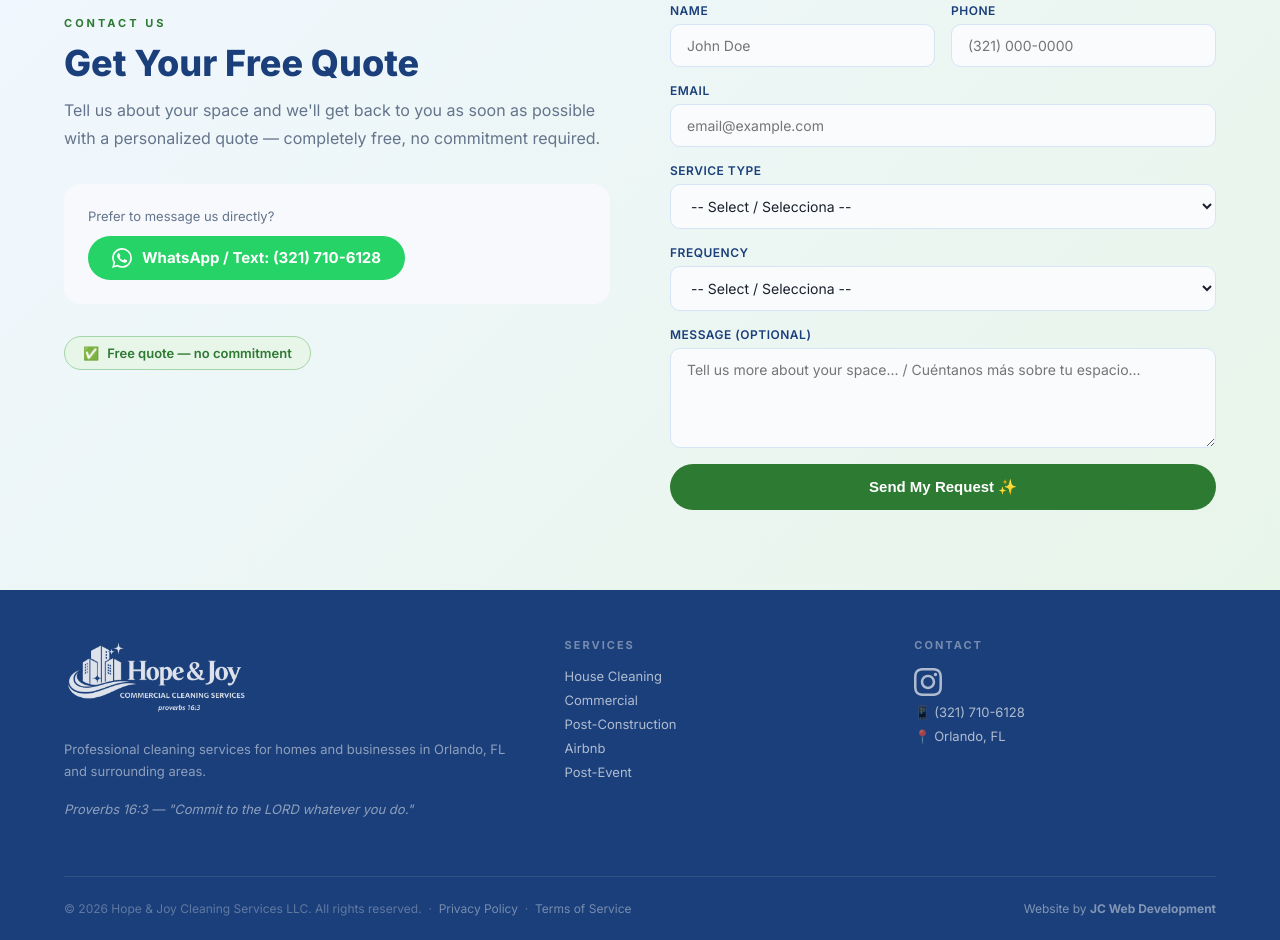
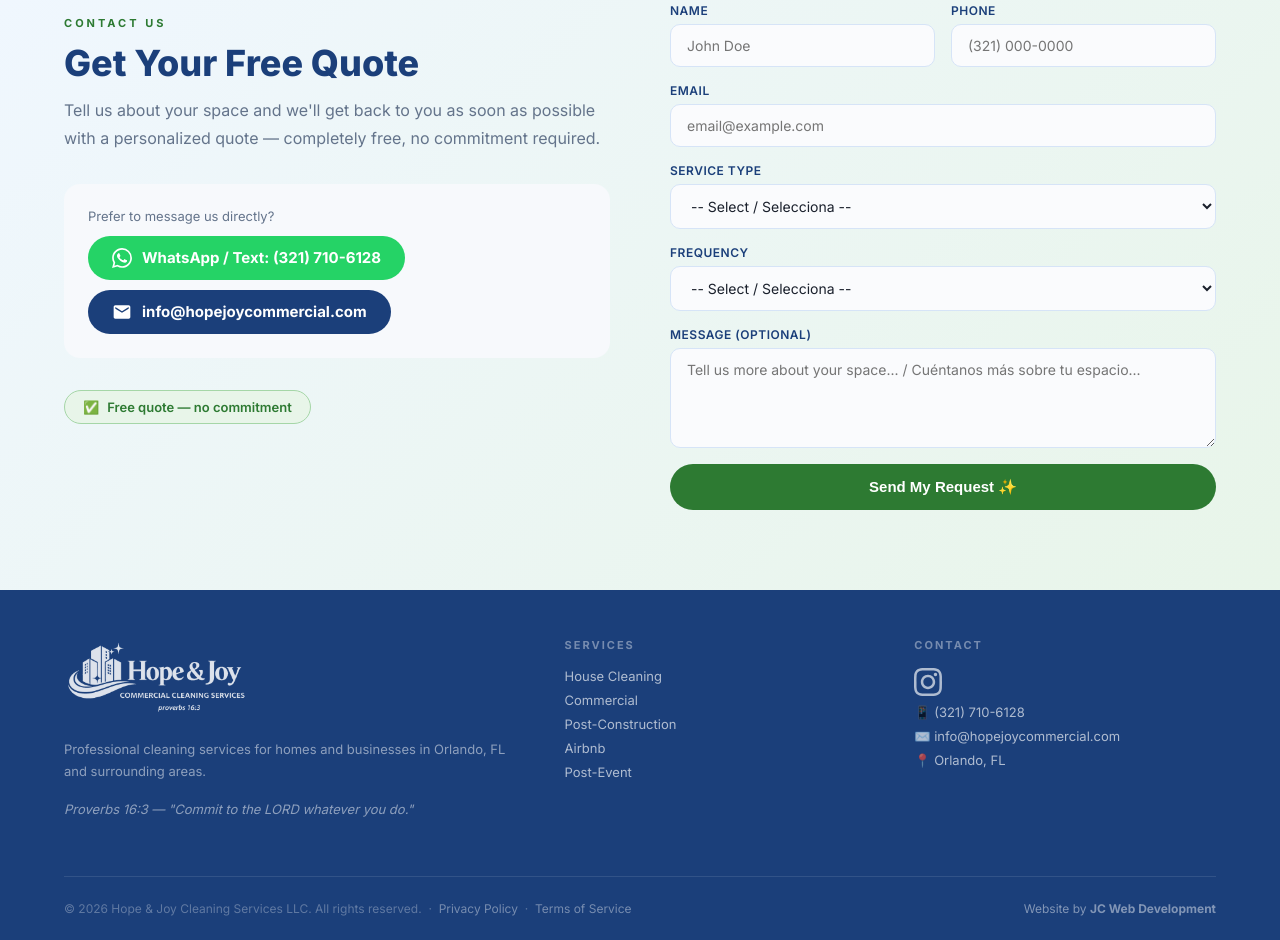
Before and after one commit to jcwebsitedevelopment/hopejoy, a plain HTML site: page index.html in a window 1280 px wide. Shown: the part 4433-5373 px from the top of the page. Drawn offline with Linux system fonts and the light colour scheme.

Commit message:
Add email contact info@hopejoycommercial.com

```diff
--- a/index.html
+++ b/index.html
@@ -889,6 +889,10 @@
           <svg xmlns="http://www.w3.org/2000/svg" viewBox="0 0 24 24" fill="white" width="20" height="20"><path d="M17.472 14.382c-.297-.149-1.758-.867-2.03-.967-.273-.099-.471-.148-.67.15-.197.297-.767.966-.94 1.164-.173.199-.347.223-.644.075-.297-.15-1.255-.463-2.39-1.475-.883-.788-1.48-1.761-1.653-2.059-.173-.297-.018-.458.13-.606.134-.133.298-.347.446-.52.149-.174.198-.298.298-.497.099-.198.05-.371-.025-.52-.075-.149-.669-1.612-.916-2.207-.242-.579-.487-.5-.669-.51-.173-.008-.371-.01-.57-.01-.198 0-.52.074-.792.372-.272.297-1.04 1.016-1.04 2.479 0 1.462 1.065 2.875 1.213 3.074.149.198 2.096 3.2 5.077 4.487.709.306 1.262.489 1.694.625.712.227 1.36.195 1.871.118.571-.085 1.758-.719 2.006-1.413.248-.694.248-1.289.173-1.413-.074-.124-.272-.198-.57-.347m-5.421 7.403h-.004a9.87 9.87 0 01-5.031-1.378l-.361-.214-3.741.982.998-3.648-.235-.374a9.86 9.86 0 01-1.51-5.26c.001-5.45 4.436-9.884 9.888-9.884 2.64 0 5.122 1.03 6.988 2.898a9.825 9.825 0 012.893 6.994c-.003 5.45-4.437 9.884-9.885 9.884m8.413-18.297A11.815 11.815 0 0012.05 0C5.495 0 .16 5.335.157 11.892c0 2.096.547 4.142 1.588 5.945L.057 24l6.305-1.654a11.882 11.882 0 005.683 1.448h.005c6.554 0 11.89-5.335 11.893-11.893a11.821 11.821 0 00-3.48-8.413z"/></svg>
           WhatsApp / Text: (321) 710-6128
         </a>
+        <a href="mailto:info@hopejoycommercial.com" class="whatsapp-link" style="background:#1B3F7A; margin-top:10px;">
+          <svg xmlns="http://www.w3.org/2000/svg" viewBox="0 0 24 24" fill="white" width="20" height="20"><path d="M20 4H4c-1.1 0-2 .9-2 2v12c0 1.1.9 2 2 2h16c1.1 0 2-.9 2-2V6c0-1.1-.9-2-2-2zm0 4-8 5-8-5V6l8 5 8-5v2z"/></svg>
+          info@hopejoycommercial.com
+        </a>
       </div>
       <div class="free-badge">
         ✅
@@ -973,6 +977,7 @@
         <svg xmlns="http://www.w3.org/2000/svg" viewBox="0 0 24 24" width="28" height="28" fill="currentColor"><path d="M12 2.163c3.204 0 3.584.012 4.85.07 3.252.148 4.771 1.691 4.919 4.919.058 1.265.069 1.645.069 4.849 0 3.205-.012 3.584-.069 4.849-.149 3.225-1.664 4.771-4.919 4.919-1.266.058-1.644.07-4.85.07-3.204 0-3.584-.012-4.849-.07-3.26-.149-4.771-1.699-4.919-4.92-.058-1.265-.07-1.644-.07-4.849 0-3.204.013-3.583.07-4.849.149-3.227 1.664-4.771 4.919-4.919 1.266-.057 1.645-.069 4.849-.069zm0-2.163c-3.259 0-3.667.014-4.947.072-4.358.2-6.78 2.618-6.98 6.98-.059 1.281-.073 1.689-.073 4.948 0 3.259.014 3.668.072 4.948.2 4.358 2.618 6.78 6.98 6.98 1.281.058 1.689.072 4.948.072 3.259 0 3.668-.014 4.948-.072 4.354-.2 6.782-2.618 6.979-6.98.059-1.28.073-1.689.073-4.948 0-3.259-.014-3.667-.072-4.947-.196-4.354-2.617-6.78-6.979-6.98-1.281-.059-1.69-.073-4.949-.073zm0 5.838c-3.403 0-6.162 2.759-6.162 6.162s2.759 6.163 6.162 6.163 6.162-2.759 6.162-6.163c0-3.403-2.759-6.162-6.162-6.162zm0 10.162c-2.209 0-4-1.79-4-4 0-2.209 1.791-4 4-4s4 1.791 4 4c0 2.21-1.791 4-4 4zm6.406-11.845c-.796 0-1.441.645-1.441 1.44s.645 1.44 1.441 1.44c.795 0 1.439-.645 1.439-1.44s-.644-1.44-1.439-1.44z"/></svg>
       </a>
       <a href="https://wa.me/13217106128">📱 (321) 710-6128</a>
+      <a href="mailto:info@hopejoycommercial.com">✉️ info@hopejoycommercial.com</a>
       <p>📍 Orlando, FL</p>
     </div>
   </div>
```
